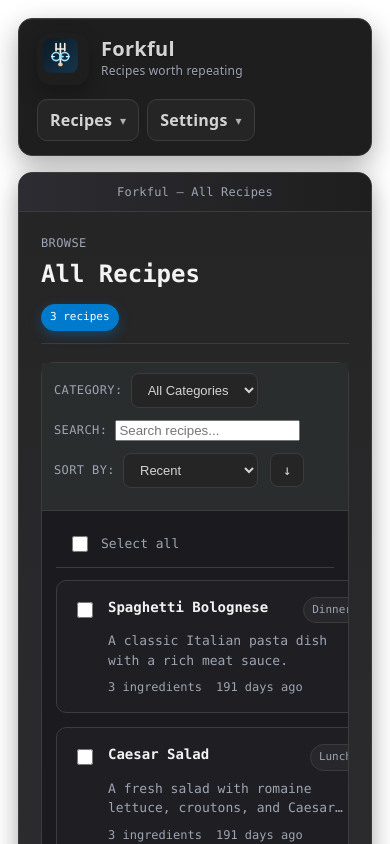
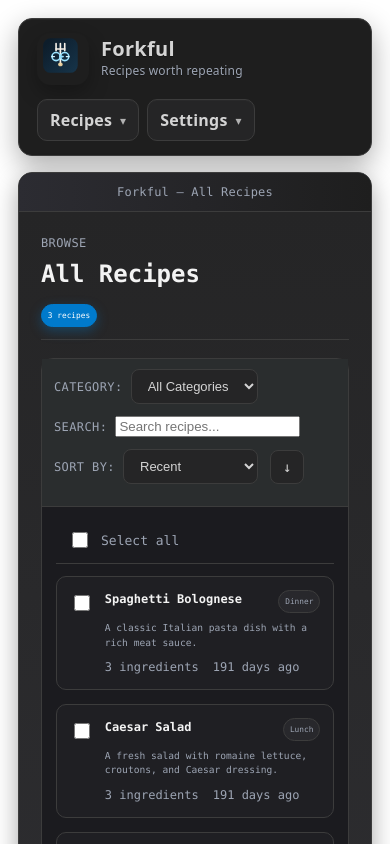
Before and after one commit to basicallysteve/forkful, a React (Vite) app: page /recipes in a window 390 px wide. Shown: the top 844 px of the page. Built offline with nearby package versions, Linux system fonts and the light colour scheme.

Commit message:
Refactor pill and card styles for improved responsiveness

```diff
--- a/src/Pages/Recipes/recipes.scss
+++ b/src/Pages/Recipes/recipes.scss
@@ -78,8 +78,8 @@
 
   .pill {
     border-radius: 999px;
-    padding: clamp(4px, 1vw, 6px) clamp(8px, 1.5vw, 10px);
-    font-size: clamp(11px, 2vw, 12px);
+    padding: clamp(.3rem, 1vw, .5rem) clamp(.3rem, 1.5vw, .5rem);
+    font-size: clamp(.3rem, 2vw, .75rem);
     border: 1px solid var(--vscode-border);
     background: var(--vscode-panel);
     color: var(--vscode-muted);
@@ -268,7 +268,7 @@
   .recipe-card {
     display: flex;
     gap: 12px;
-    padding: 16px;
+    padding: clamp(.8rem, 1.5vw, 1rem);
     border-radius: 10px;
     border: 1px solid var(--vscode-border);
     background: rgba(255, 255, 255, 0.02);
@@ -312,7 +312,7 @@
 
   .card-title {
     margin: 0;
-    font-size: clamp(14px, 2.5vw, 16px);
+    font-size: clamp(.75rem, 2.5vw, 1rem);
     font-weight: 600;
     color: #f3f3f3;
     min-width: 0;
@@ -331,7 +331,7 @@
 
   .card-description {
     margin: 0;
-    font-size: 13px;
+    font-size: clamp(.6rem, 2vw, .875rem);
     color: var(--vscode-muted);
     line-height: 1.5;
     display: -webkit-box;
```
